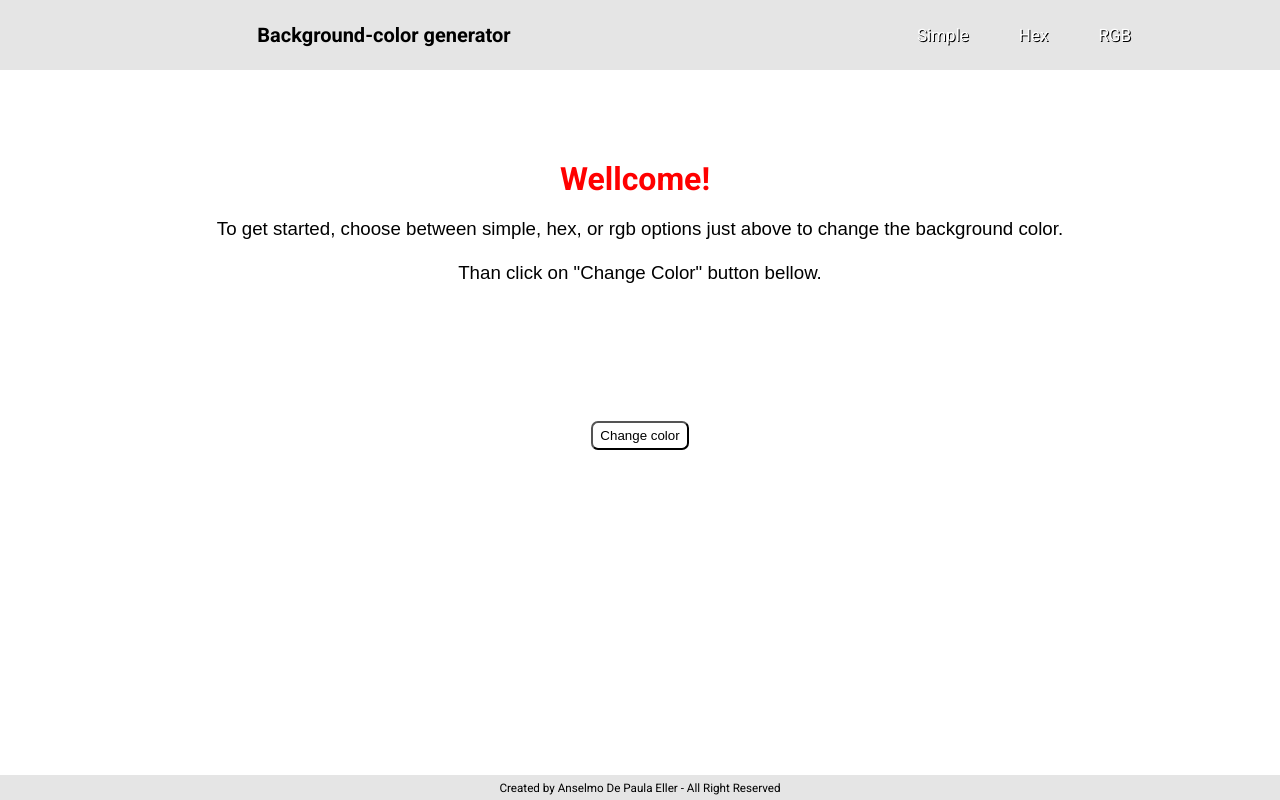
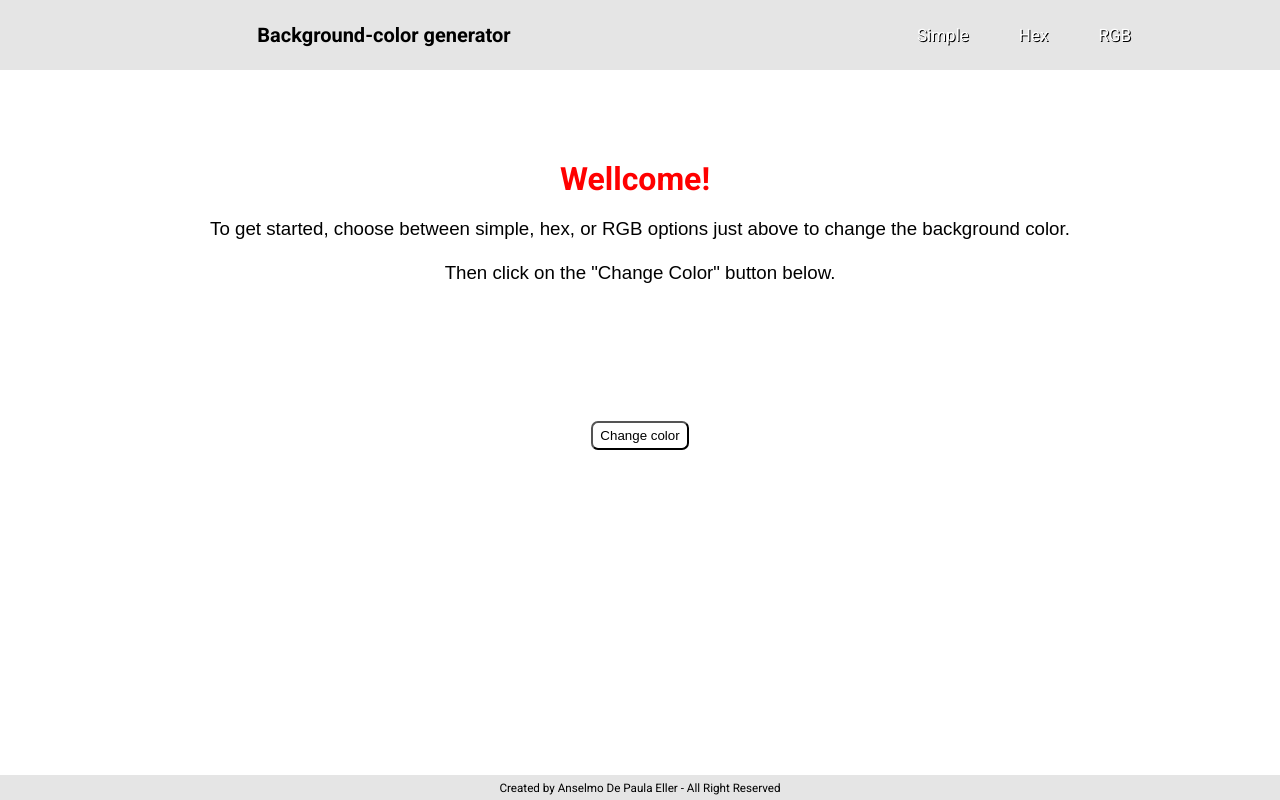
Before and after one commit to anselmoeller/backgroundColorGenerator, a plain HTML site: page index.html in a window 1280 px wide. Drawn offline with Linux system fonts and the light colour scheme.

Commit message:
some upgrades

```diff
--- a/index.html
+++ b/index.html
@@ -29,7 +29,7 @@
                 Wellcome!
             </h1>
             <h3 class="mainInstrutions">
-                To get started, choose between simple, hex, or rgb options just above to change the background color. <br><br>Than click on "Change Color" button bellow.
+                To get started, choose between simple, hex, or RGB options just above to change the background color. <br><br>Then click on the "Change Color" button below.
             </h3>
         </div>
         <div class="contentAreabackground hiddenStatus" hidden>
```
Also changed, not shown: img/bckgrnd.png (added).
